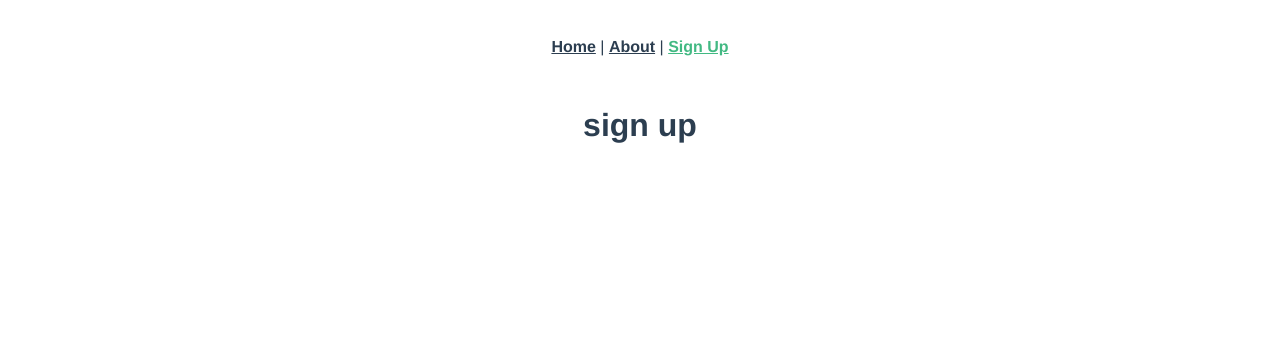
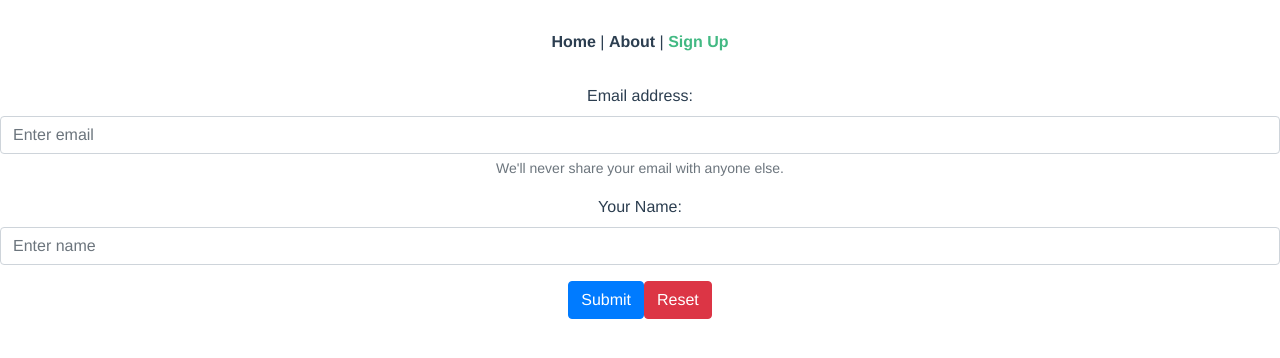
Before and after one commit to yoda0515/freehand-kanban, a Vue app: page /#/signup in a window 1280 px wide. Shown: the top 358 px of the page. Built offline with nearby package versions, Linux system fonts and the light colour scheme.

Commit message:
introduced bootstrap-vue and implemented sample signup form

```diff
--- a/package.json
+++ b/package.json
@@ -8,6 +8,7 @@
     "lint": "vue-cli-service lint"
   },
   "dependencies": {
+    "bootstrap-vue": "^2.0.0-rc.11",
     "register-service-worker": "^1.0.0",
     "vue": "^2.5.17",
     "vue-class-component": "^6.0.0",
--- a/src/views/SignUp.vue
+++ b/src/views/SignUp.vue
@@ -1,20 +1,61 @@
 <template>
-  <h1>sign up</h1>
+  <div class="signup">
+    <div>
+      <b-form v-on:submit="onSubmit" v-on:reset="onReset">
+        <b-form-group id="email-group"
+                      label="Email address:"
+                      label-for="email-input"
+                      description="We'll never share your email with anyone else.">
+          <b-form-input id="email-input"
+                        type="email"
+                        v-model="form.email"
+                        required
+                        placeholder="Enter email">
+          </b-form-input>
+        </b-form-group>
+        <b-form-group id="name-gruop"
+                      label="Your Name:"
+                      label-for="name-input">
+          <b-form-input id="name-input"
+                        type="text"
+                        v-model="form.name"
+                        required
+                        placeholder="Enter name">
+          </b-form-input>
+        </b-form-group>
+        <b-button type="submit" variant="primary">Submit</b-button>
+        <b-button type="reset" variant="danger">Reset</b-button>
+      </b-form>
+    </div>
+  </div>
 </template>
 
 <script lang="ts">
 import { Component, Prop, Vue } from 'vue-property-decorator';
+import { SignUpForm } from './sign-up';
 
 @Component
 export default class SignUp extends Vue {
 
-  @Prop()
-  private msg!: string;
+  public form: SignUpForm;
+
+  public data() {
+    return {
+      form: new SignUpForm()
+    };
+  }
+
+  public onSubmit(): void {
+    // TODO do something
+  }
+
+  public onReset(): void {
+    this.form = new SignUpForm();
+  }
 
 }
 </script>
 
-<!-- Add "scoped" attribute to limit CSS to this component only -->
 <style scoped>
 
 </style>
--- /dev/null
+++ b/src/views/sign-up.ts
@@ -0,0 +1,4 @@
+export class SignUpForm {
+  public email: string;
+  public name: string;
+}
--- a/tsconfig.json
+++ b/tsconfig.json
@@ -3,6 +3,7 @@
     "target": "esnext",
     "module": "esnext",
     "strict": true,
+    "strictPropertyInitialization": false,
     "jsx": "preserve",
     "importHelpers": true,
     "moduleResolution": "node",
```
Also changed, not shown: src/App.vue (+12 -0 lines), 1 other file (tests, documents, lock files or other folders).
